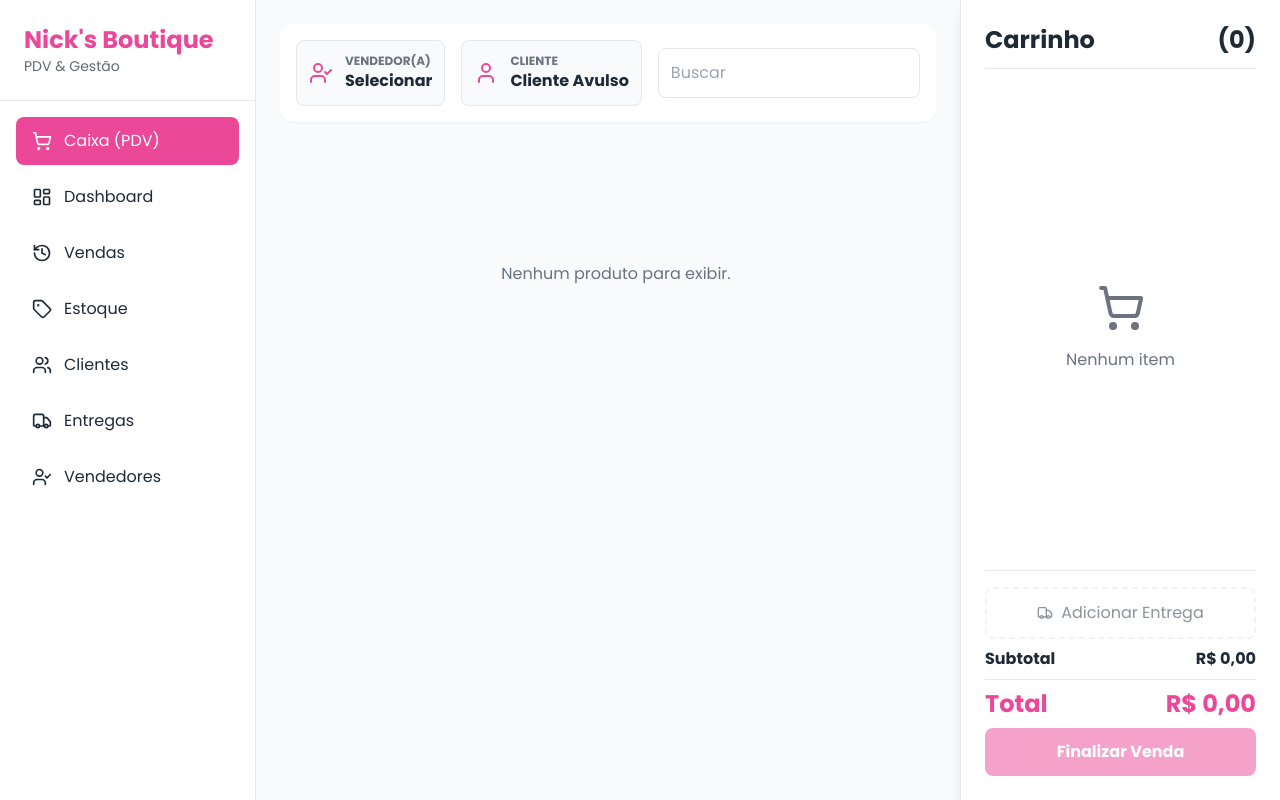
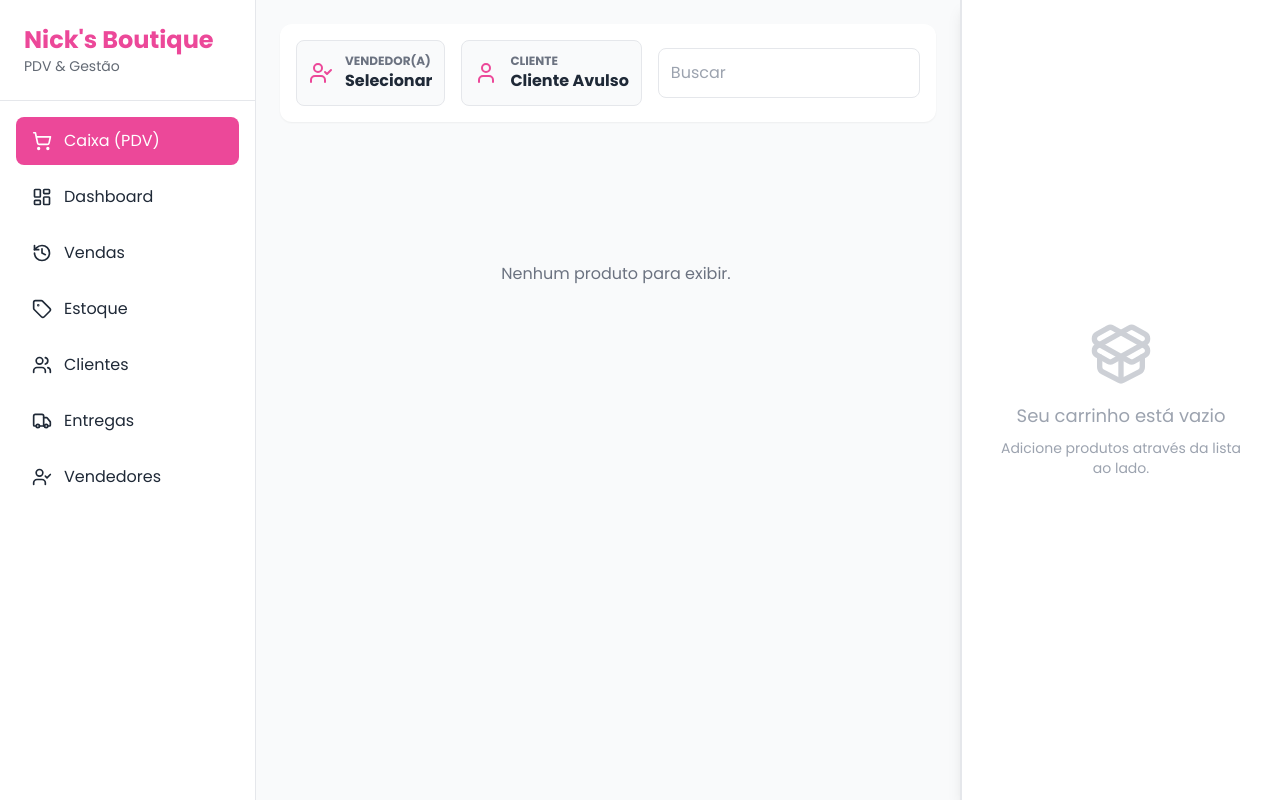
Before and after one commit to lucasbarrox/nicks-boutique-pdv, a React (Vite) app: page / in a window 1280 px wide. Built offline with nearby package versions, Linux system fonts and the light colour scheme.

Commit message:
refatoração do componente Carrinho: simplificação da lógica e melhorias na exibição dos itens

```diff
--- a/src/components/cart/Cart.tsx
+++ b/src/components/cart/Cart.tsx
@@ -1,219 +1,148 @@
-import { useState, useMemo } from 'react';
-import { db } from '@/lib/db';
-import { Address, Payment } from '@/types';
-import { Package, Truck, Minus, ShoppingCart, Trash2, Plus } from 'lucide-react';
+import { useState } from 'react';
+import { ShoppingCart, Trash2, Plus, Minus, PackageOpen } from 'lucide-react';
 import { useCartStore } from '@/store/cart';
-import { toast } from 'sonner';
-import { FinalizeSaleModal } from '@/components/sales/FinalizeSaleModal';
-import { SaleSuccessModal } from '@/components/sales/SaleSuccessModal';
-import { DeliveryAddressModal } from '@/components/deliveries/DeliveryAddressModal';
-
-const Button = ({ children, ...props }: { children: React.ReactNode } & React.ButtonHTMLAttributes<HTMLButtonElement>) => (
-  <button
-    {...props}
-    className="w-full px-6 py-3 rounded-lg font-bold transition-colors bg-pink-primary text-white hover:bg-pink-primary/90 disabled:opacity-50"
-  >
-    {children}
-  </button>
-);
-
+import { FinalizeSaleModal } from '../sales/FinalizeSaleModal';
+import { SaleSuccessModal } from '../sales/SaleSuccessModal';
+import { Sale } from '@/types';
 
 export function Cart() {
-  const {
-    items, customer, deliveryInfo, discount, discountType,
-    setDeliveryInfo,
-    removeItem, updateQuantity,
-    getTotal, setLastSale
-  } = useCartStore();
+  const { items, removeItem, updateQuantity, customer } = useCartStore();
+  const [isFinalizeOpen, setIsFinalizeOpen] = useState(false);
+  const [isSuccessOpen, setIsSuccessOpen] = useState(false);
+  const [lastSale, setLastSale] = useState<Sale | null>(null);
 
-  const [isFinalizeModalOpen, setFinalizeModalOpen] = useState(false);
-  const [isSuccessModalOpen, setIsSuccessModalOpen] = useState(false);
-  const [isAddressModalOpen, setIsAddressModalOpen] = useState(false);
+  // Cálculo local do total (Preço x Quantidade)
+  const total = items.reduce((acc, item) => acc + (item.product.basePrice * item.quantity), 0);
 
-
-  const handleSelectAddress = (address: Address, fee: number, notes?: string) => {
-    setDeliveryInfo({ address, fee, notes });
-    toast.success("Entrega adicionada ao carrinho!");
+  const handleSuccess = (sale: Sale) => {
+    setLastSale(sale);
+    setIsSuccessOpen(true);
   };
 
-
-  const handleFinalizeSale = (details: { payments: Payment[], amountPaid: number, changeDue: number }) => {
-    const { seller, customer: currentCustomer, items: cartItems } = useCartStore.getState();
-
-    if (!seller) {
-      toast.error("Por favor, selecione um vendedor.");
-      return;
-    }
-
-    const saleData = {
-      customerId: currentCustomer?.id || null,
-      customerName: currentCustomer?.name,
-      sellerId: seller?.id || null,
-      sellerName: seller?.name,
-      items: cartItems.map(i => ({ sku: i.sku, quantity: i.quantity, price: i.unitPrice })),
-      totalAmount: useCartStore.getState().getSubtotal(),
-      discount: discount,
-      discountType: discountType, // garante salvar desconto
-      deliveryFee: deliveryInfo?.fee || 0,
-      deliveryAddress: deliveryInfo?.address || null,
-      deliveryNotes: deliveryInfo?.notes,
-      finalAmount: getTotal(),
-      payments: details.payments,
-      amountPaid: details.amountPaid,
-      changeDue: details.changeDue,
-      timestamp: new Date().toISOString(),
-      status: 'Concluída' as const,
-    };
-
-    const newSale = db.sales.create(saleData as any);
-    setLastSale(newSale);
-
-    setFinalizeModalOpen(false);
-    setIsSuccessModalOpen(true);
-  };
-
-
-  const handlePrint = () => {
-    window.print();
-  };
-
-  const handleNewSale = () => {
-    useCartStore.getState().clearCart();
-    setIsSuccessModalOpen(false);
-  };
-
-  const subtotal = useCartStore.getState().getSubtotal();
-  const calculatedDiscount = useMemo(() => {
-    if (discountType === '%') {
-      return (subtotal * discount) / 100;
-    }
-    return discount;
-  }, [subtotal, discount, discountType]);
+  // Se o carrinho estiver vazio
+  if (items.length === 0) {
+    return (
+      <div className="h-full flex flex-col items-center justify-center p-8 text-gray-400 bg-white border-l">
+        <PackageOpen size={64} className="mb-4 opacity-50" />
+        <p className="text-lg font-medium">Seu carrinho está vazio</p>
+        <p className="text-sm text-center mt-2">Adicione produtos através da lista ao lado.</p>
+      </div>
+    );
+  }
 
   return (
     <>
-      <FinalizeSaleModal
-        isOpen={isFinalizeModalOpen}
-        onClose={() => setFinalizeModalOpen(false)}
-        total={getTotal()}
-        onFinalize={handleFinalizeSale}
-      />
-      <SaleSuccessModal
-        isOpen={isSuccessModalOpen}
-        onNewSale={handleNewSale}
-        onPrint={handlePrint}
-      />
-      <DeliveryAddressModal
-        isOpen={isAddressModalOpen}
-        onClose={() => setIsAddressModalOpen(false)}
-        customer={customer}
-        onAddressSelect={handleSelectAddress}
-      />
+      <div className="flex flex-col h-full bg-white border-l shadow-xl w-full md:w-[400px]">
+        {/* Cabeçalho */}
+        <div className="p-4 border-b bg-gray-50 flex justify-between items-center">
+          <div className="flex items-center gap-2">
+            <ShoppingCart className="text-pink-primary" size={20} />
+            <h2 className="font-bold text-gray-800">Carrinho</h2>
+          </div>
+          <span className="bg-pink-100 text-pink-700 text-xs font-bold px-2 py-1 rounded-full">
+            {items.length} itens
+          </span>
+        </div>
 
-      <aside className="bg-white p-6 flex flex-col h-full">
-        <h2 className="text-2xl font-bold mb-4 border-b pb-3 flex justify-between items-center">
-          Carrinho <span>({items.length})</span>
-        </h2>
+        {/* Lista de Itens */}
+        <div className="flex-1 overflow-y-auto p-4 space-y-4">
+          {items.map((item) => (
+            <div key={item.variant.sku} className="flex gap-4 p-3 bg-white border rounded-lg shadow-sm hover:border-pink-200 transition-colors">
+              {/* Imagem (se houver, senão placeholder) */}
+              <div className="w-16 h-16 bg-gray-100 rounded-md flex items-center justify-center flex-shrink-0">
+                {item.product.image_url ? (
+                   <img src={item.product.image_url} alt="" className="w-full h-full object-cover rounded-md" />
+                ) : (
+                   <span className="text-xs text-gray-400 font-bold">{item.variant.size}</span>
+                )}
+              </div>
 
-        <div className="flex-1 overflow-y-auto -mr-3 pr-3 space-y-2">
-          {items.length === 0 ? (
-            <div className="h-full flex flex-col items-center justify-center text-gray-500">
-              <ShoppingCart size={48} className="mb-4" />
-              <p>Nenhum item</p>
-            </div>
-          ) : (
-            items.map(item => (
-              <div key={item.sku} className="flex items-center gap-2 p-2">
-                <div className="bg-gray-100 rounded p-2">
-                  <Package size={20} className="text-gray-400" />
+              <div className="flex-1 flex flex-col justify-between">
+                <div>
+                  <h3 className="font-medium text-gray-900 text-sm line-clamp-1">{item.product.name}</h3>
+                  <p className="text-xs text-gray-500">
+                    Cor: {item.variant.color} | Tam: {item.variant.size}
+                  </p>
                 </div>
-                <div className="flex-1">
-                  <p className="font-semibold text-sm leading-tight">{item.productName}</p>
-                  <p className="text-xs text-gray-500">{item.variantInfo}</p>
-                  <div className="flex items-center gap-1 mt-1">
+
+                <div className="flex justify-between items-end mt-2">
+                  <p className="font-bold text-pink-primary">
+                    {item.product.basePrice.toLocaleString('pt-BR', { style: 'currency', currency: 'BRL' })}
+                  </p>
+
+                  {/* Controles de Quantidade */}
+                  <div className="flex items-center gap-3 bg-gray-50 rounded-lg p-1 border">
                     <button
-                      onClick={() => item.quantity > 1 && updateQuantity(item.sku, item.quantity - 1)}
-                      className="p-1 rounded-full"
-                      disabled={item.quantity <= 1}
+                      onClick={() => updateQuantity(item.variant.sku, Math.max(1, item.quantity - 1))}
+                      className="p-1 hover:bg-white rounded shadow-sm transition-all"
                     >
-                      <Minus size={12} />
+                      <Minus size={14} />
                     </button>
-                    <span className="font-bold text-sm w-5 text-center">{item.quantity}</span>
+                    <span className="text-xs font-bold w-4 text-center">{item.quantity}</span>
                     <button
-                      onClick={() => updateQuantity(item.sku, item.quantity + 1)}
-                      className="p-1 rounded-full"
+                      onClick={() => updateQuantity(item.variant.sku, item.quantity + 1)}
+                      className="p-1 hover:bg-white rounded shadow-sm transition-all"
                     >
-                      <Plus size={12} />
+                      <Plus size={14} />
                     </button>
                   </div>
                 </div>
-                <div className="text-right">
-                  <p className="font-bold text-base">
-                    {(item.unitPrice * item.quantity).toLocaleString('pt-BR', {
-                      style: 'currency',
-                      currency: 'BRL',
-                    })}
-                  </p>
-                  <button onClick={() => removeItem(item.sku)} className="text-red-500 mt-1">
-                    <Trash2 size={14} />
-                  </button>
-                </div>
               </div>
-            ))
-          )}
+
+              {/* Botão Remover */}
+              <button
+                onClick={() => removeItem(item.variant.sku)}
+                className="text-gray-400 hover:text-red-500 self-start p-1"
+              >
+                <Trash2 size={16} />
+              </button>
+            </div>
+          ))}
         </div>
 
-        <div className="mt-auto border-t pt-4 space-y-2">
-          <div className="space-y-3">
-            <button
-              onClick={() =>
-                customer ? setIsAddressModalOpen(true) : toast.error('Selecione um cliente!')
-              }
-              disabled={!customer}
-              className="w-full flex items-center justify-center gap-2 p-3 border-2 border-dashed rounded-lg disabled:opacity-50"
-            >
-              <Truck size={16} />
-              {deliveryInfo ? `Entrega: ${deliveryInfo.address?.street || 'Endereço'}` : 'Adicionar Entrega'}
-            </button>
-
+        {/* Rodapé e Totais */}
+        <div className="p-6 bg-gray-50 border-t space-y-4">
+          <div className="space-y-2 text-sm">
+            <div className="flex justify-between text-gray-600">
+              <span>Subtotal</span>
+              <span>{total.toLocaleString('pt-BR', { style: 'currency', currency: 'BRL' })}</span>
+            </div>
+            {customer && (
+              <div className="flex justify-between text-blue-600 font-medium">
+                <span>Cliente</span>
+                <span className="truncate max-w-[150px]">{customer.name}</span>
+              </div>
+            )}
+            <div className="flex justify-between text-lg font-bold text-gray-900 pt-2 border-t">
+              <span>Total</span>
+              <span>{total.toLocaleString('pt-BR', { style: 'currency', currency: 'BRL' })}</span>
+            </div>
           </div>
 
-          <div className="flex justify-between font-semibold">
-            <span>Subtotal</span>
-            <span>{subtotal.toLocaleString('pt-BR', { style: 'currency', currency: 'BRL' })}</span>
-          </div>
+          <button
+            onClick={() => setIsFinalizeOpen(true)}
+            className="w-full bg-pink-primary hover:bg-pink-600 text-white font-bold py-4 rounded-xl shadow-lg shadow-pink-200 transition-all active:scale-95 flex justify-between px-6"
+          >
+            <span>Finalizar Venda</span>
+            <span>→</span>
+          </button>
+        </div>
+      </div>
 
-          {deliveryInfo && (
-            <div className="flex justify-between font-semibold">
-              <span>Entrega</span>
-              <span>
-                {deliveryInfo.fee.toLocaleString('pt-BR', {
-                  style: 'currency',
-                  currency: 'BRL',
-                })}
-              </span>
-            </div>
-          )}
+      {/* Modais */}
+      <FinalizeSaleModal
+        isOpen={isFinalizeOpen}
+        onClose={() => setIsFinalizeOpen(false)}
+        onSuccess={handleSuccess}
+      />
 
-          {calculatedDiscount > 0 && (
-            <div className="flex justify-between font-semibold text-red-500">
-              <span>Desconto ({discountType === '%' ? `${discount}%` : 'Fixo'})</span>
-              <span>
-                - {calculatedDiscount.toLocaleString('pt-BR', { style: 'currency', currency: 'BRL' })}
-              </span>
-            </div>
-          )}
-
-          <div className="flex justify-between font-bold text-2xl text-pink-primary pt-2 border-t">
-            <span>Total</span>
-            <span>{getTotal().toLocaleString('pt-BR', { style: 'currency', currency: 'BRL' })}</span>
-          </div>
-
-          <Button onClick={() => setFinalizeModalOpen(true)} disabled={items.length === 0}>
-            Finalizar Venda
-          </Button>
-        </div>
-      </aside>
+      {lastSale && (
+        <SaleSuccessModal
+          isOpen={isSuccessOpen}
+          onClose={() => setIsSuccessOpen(false)}
+          sale={lastSale}
+        />
+      )}
     </>
   );
 }
```
